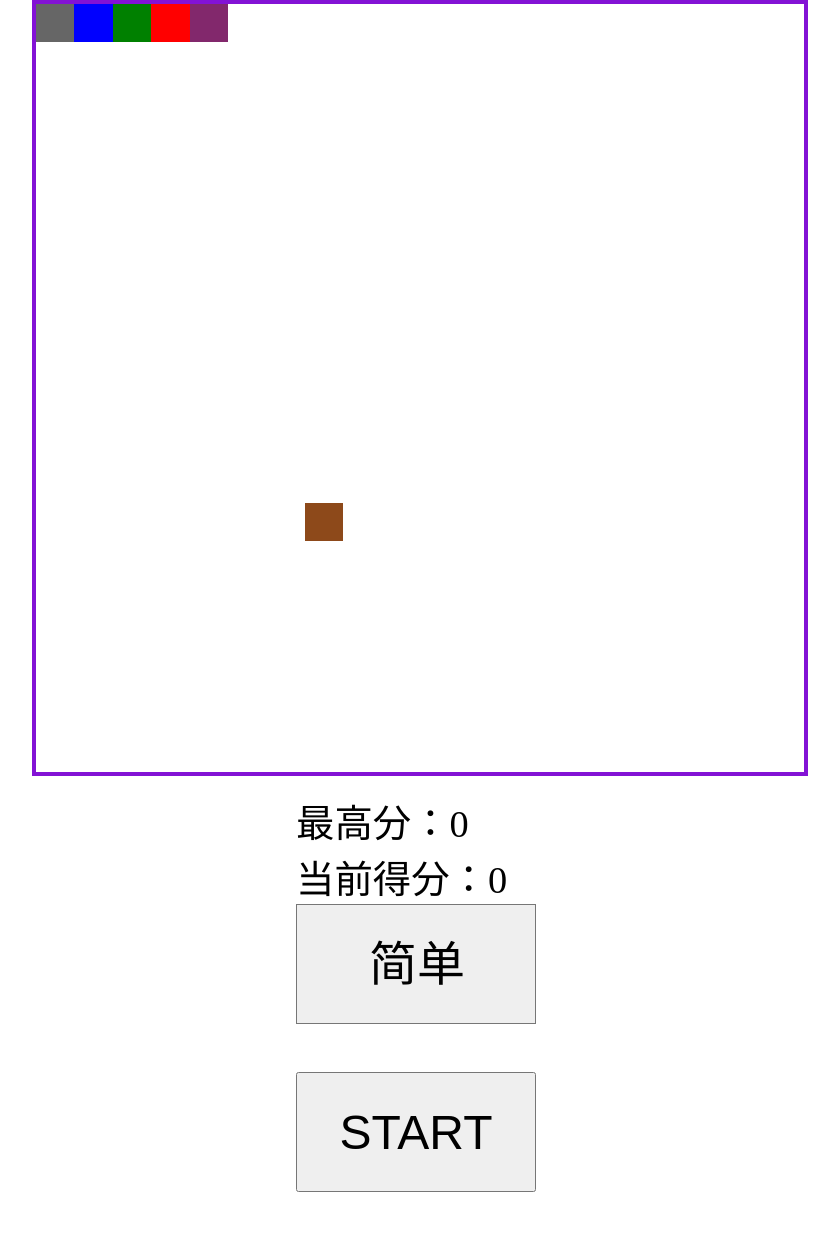
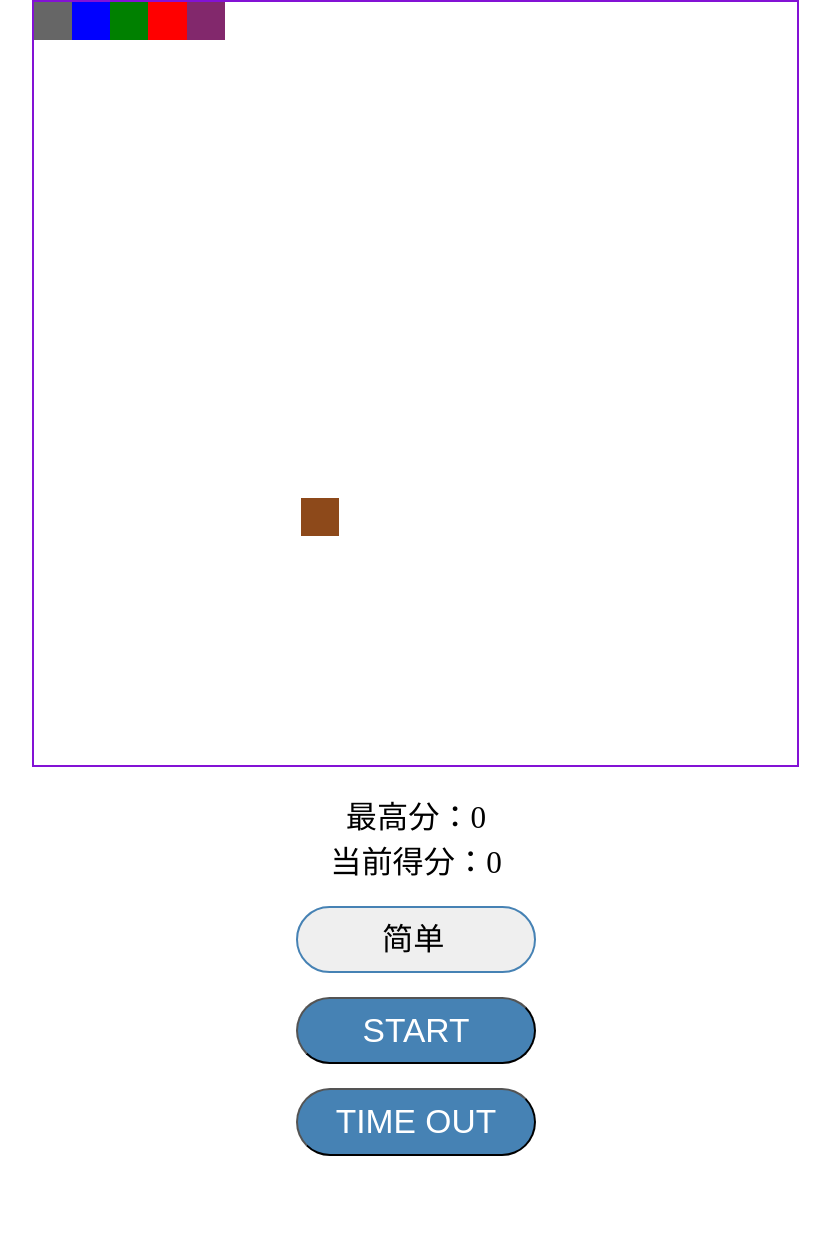
Before and after one commit to OPIG/mobileSnake, a plain HTML site: page index.html in a window 1280 px wide. Shown: the top 1237 px of the page, without its empty margins (224-1063 px from the left). After the commit the page ends 1180 px from the top, so only its background shows below. Drawn offline with Linux system fonts and the light colour scheme.

Commit message:
git push -u origin master

```diff
--- a/css/style.css
+++ b/css/style.css
@@ -10,7 +10,7 @@ li{list-style: none;}
 
 @media screen and (min-width: 360px) {
     html {
-        font-size: 113px;
+        font-size: 112px;
     }
 }
 @media screen and (min-width:375px) {
@@ -25,6 +25,22 @@ li{list-style: none;}
     }
 }
 
+@media screen and (min-width: 440px) {
+    html {
+        font-size: 138px;
+    }
+}
+@media screen and (min-width: 480px) {
+    html {
+        font-size: 150px;
+    }
+}
+
+@media screen and (min-width:640px){
+    html {
+        font-size: 200px;
+    }
+}
 @media screen and (min-width: 768px) {
     html {
         font-size: 240px;
@@ -39,34 +55,44 @@ li{list-style: none;}
     margin: 0 auto;
 }
 ul{
-    width: 100%;
-    height: 100%;
-    border: 0.02rem solid #8312D5;
-    display: flex;
-    flex-wrap: wrap;
+    width: 3.18rem;
+    height: 3.18rem;
+    border: 0.01rem solid #8312D5;
 }
 li{
-    width: 5%;
-    height: 5%;
+    width: 0.159rem;
+    height: 0.159rem;
+    float: left;
 }
 .oper{
-    font-size: 0.16rem;
+    font-size: 0.13rem;
     width: 1rem;
     /* height: 2.3rem; */
     margin: 0.1rem auto;
 }
+.pp{
+    font-size: 0.13rem;
+    width: 1rem;
+    text-align: center;
+}
 #level{
     width: 1rem;
-    height: 0.5rem;
-    font-size: 0.2rem;
-    padding-left: 0.3rem;
+    height: 0.28rem;
+    font-size: 0.13rem;
+    padding-left: 0.35rem;
     outline: none;
     -webkit-appearance: none;
+    border-radius: 0.15rem;
+    border:0.01rem solid #4682B4;
+    margin-top: 0.1rem;
 }
 
 .oper input{
     width: 1rem;
-    height: 0.5rem;
-    font-size: 0.2rem;
-    margin-top: 0.2rem;
+    height: 0.28rem;
+    font-size: 0.14rem;
+    margin-top: 0.1rem;
+    background: #4682B4;
+    border-radius: 0.15rem;
+    color: #fff;
 }
--- a/index.html
+++ b/index.html
@@ -7,16 +7,15 @@
     <script src="js/touch.js"></script>
 </head>
 <body>
-    <div class="box">
     <div class="bigbox" id="box">
-                    <ul id="ulBox">
-
-                    </ul>
+        <ul id="ulBox"></ul>
     </div>
 
     <div class="oper">
+        <div class="pp">
             <p>最高分：<span id="max">0</span></p>
             <p>当前得分：<span id="now">0</span></p>
+        </div>
         <select name="" id="level">
             <option value="500">简单</option>
             <option value="300">中等</option>
@@ -25,7 +24,6 @@
         <input type="button" id="start" value="START">
         <input type="button" id="timeOut" value="TIME OUT">
     </div>
-    </div>
     <audio src="mp3/bgm.mp3" loop id="bgm"/>
     <audio src="mp3/eat.mp3" id="eat"/>
     <audio src="mp3/dead.wav" id="dead"/>
```
Lines whose indentation alone changed are shown as unchanged.
